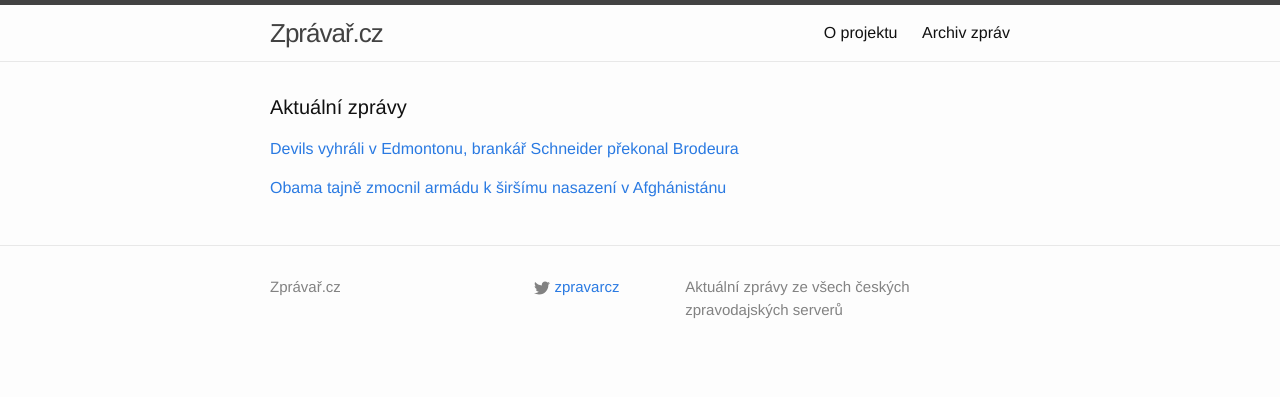
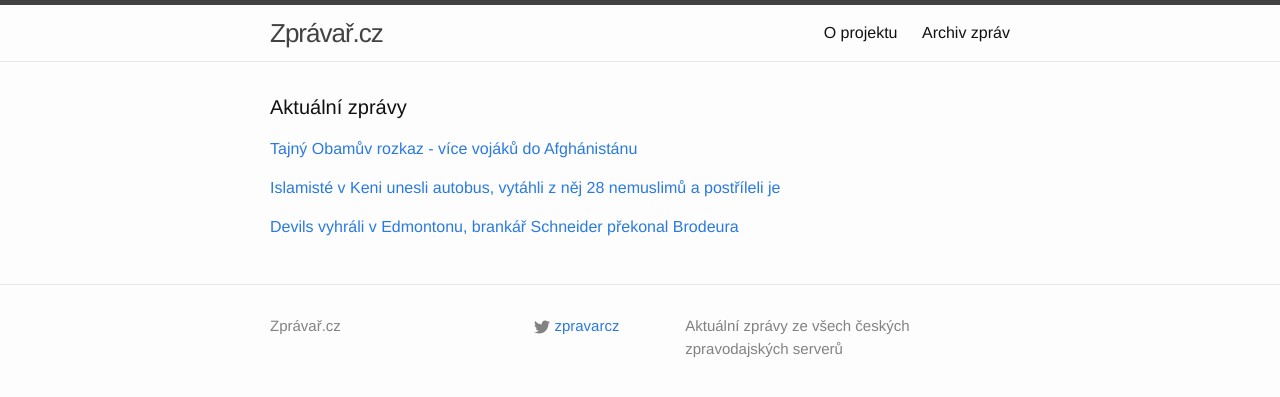
Before and after one commit to adliska/zpravar, a Jekyll site: the page built from index.html, in a window 1280 px wide. Shown: the top 397 px of the page. Built offline with Jekyll 4.4.1, drawn with Linux system fonts in a browser that asks for light colours.

Commit message:
zpravar news update

```diff
--- a/index.html
+++ b/index.html
@@ -5,19 +5,32 @@ layout: default
 <div class="home">
     <h1 class="page-heading">Aktuální zprávy</h1>
 
-<p><a href="javascript:;" onclick="toggle_visibility('zpravy0')">Devils vyhráli v Edmontonu, brankář Schneider překonal Brodeura</a></p>
+<p><a href="javascript:;" onclick="toggle_visibility('zpravy0')">Tajný Obamův rozkaz - více vojáků do Afghánistánu</a></p>
 <div id="zpravy0" style="display:none">
+<ul>
+<li><a href=https://echo24.cz/a/wsPKX>Tajný Obamův rozkaz - více vojáků do Afghánistánu - echo24.cz</a></li>
+<li><a href=http://www.tyden.cz/rubriky/zahranici/asie-a-oceanie/obama-dal-rozkaz-armada-ma-v-afghanistanu-novou-praci_324935.html>Obama dal rozkaz, armáda má v Afghánistánu novou práci - www.tyden.cz</a></li>
+<li><a href=http://www.ceskatelevize.cz/ct24/svet/293183-americti-vojaci-budou-v-afghanistanu-bojovat-vice-nez-cekali/>Američtí vojáci budou v Afghánistánu bojovat více, než čekali - www.ceskatelevize.cz</a></li>
+<li><a href=http://echo24.cz/a/wsPKX>Tajný Obamův rozkaz - více vojáků do Afghánistánu - echo24.cz</a></li>
+<li><a href=http://zpravy.e15.cz/zahranicni/politika/obama-tajne-zmocnil-armadu-k-sirsimu-nasazeni-v-afghanistanu-1139088>Obama tajně zmocnil armádu k širšímu nasazení v Afghánistánu - zpravy.e15.cz</a></li>
+<li><a href=http://zpravy.aktualne.cz/zahranici/obama-vydal-prikaz-armadu-ceka-v-afghanistanu-nova-operace/r~4a79f82c721411e4a10c0025900fea04/>Obama vydal příkaz, armádu čeká v Afghánistánu nová operace - zpravy.aktualne.cz</a></li>
+<li><a href=http://www.novinky.cz/zahranicni/amerika/354216-obama-zmocnil-armadu-k-sirsimu-nasazeni-v-afghanistanu.html>Obama zmocnil armádu k širšímu nasazení v Afghánistánu  - www.novinky.cz</a></li>
+</ul>
+</div><p><a href="javascript:;" onclick="toggle_visibility('zpravy1')">Islamisté v Keni unesli autobus, vytáhli z něj 28 nemuslimů a postříleli je</a></p>
+<div id="zpravy1" style="display:none">
+<ul>
+<li><a href=http://www.novinky.cz/zahranicni/svet/354219-islamiste-v-keni-unesli-autobus-vytahli-z-nej-28-nemuslimu-a-postrileli-je.html>Islamisté v Keni unesli autobus, vytáhli z něj 28 nemuslimů a postříleli je - www.novinky.cz</a></li>
+<li><a href=http://www.ceskenoviny.cz/zpravy/zpravy/bojovnici-milici-sabab-v-keni-zabili-28-lidi/1150133>Bojovníci milicí Šabáb v Keni zabili 28 lidí - www.ceskenoviny.cz</a></li>
+<li><a href=http://zpravy.idnes.cz/islamiste-v-keni-unesli-autobus-dnx-/zahranicni.aspx?c=A141122_082139_zahranicni_jj>Islamisté v Keni unesli autobus, postříleli dvacet osm pasažérů - zpravy.idnes.cz</a></li>
+<li><a href=http://www.lidovky.cz/bojovnici-milici-sabab-v-keni-zabili-28-lidi-fiq-/zpravy-svet.aspx?c=A141122_082625_ln_zahranici_sho>Proti nemuslimům. Islamisté je vytahali z autobusu a postříleli  - www.lidovky.cz</a></li>
+<li><a href=http://zpravy.aktualne.cz/zahranici/islamiste-unesli-v-keni-linkovy-autobus-a-zabili-28-pasazeru/r~c6f9c5e2721611e4a10c0025900fea04/>Bojovníci milicí unesli v Keni autobus, zabili 28 pasažérů - zpravy.aktualne.cz</a></li>
+</ul>
+</div><p><a href="javascript:;" onclick="toggle_visibility('zpravy2')">Devils vyhráli v Edmontonu, brankář Schneider překonal Brodeura</a></p>
+<div id="zpravy2" style="display:none">
 <ul>
 <li><a href=http://www.denik.cz/hokej/devils-vyhrali-v-edmontonu-brankar-schneider-prekonal-brodeura-20141122.html>Devils vyhráli v Edmontonu, brankář Schneider překonal Brodeura - www.denik.cz</a></li>
 <li><a href=http://hokej.idnes.cz/schneider-vychytal-new-jersey-vyhru-dvl-/nhl.aspx?c=A141122_065959_nhl_Mkr>Schneider vychytal New Jersey výhru a navíc překonal rekord Brodeura - hokej.idnes.cz</a></li>
 <li><a href=http://www.sportovninoviny.cz/zpravy/devils-vyhrali-v-edmontonu-schneider-prekonal-rekord-brodeura/1150126>Devils vyhráli v Edmontonu, Schneider překonal rekord Brodeura - www.sportovninoviny.cz</a></li>
 <li><a href=http://sport.aktualne.cz/jagrovi-devils-porazili-oilers-schneider-prekonal-brodeura/r~fe787986720811e48477002590604f2e/>Jágrovi Devils porazili Oilers, Schneider překonal Brodeura - sport.aktualne.cz</a></li>
 </ul>
-</div><p><a href="javascript:;" onclick="toggle_visibility('zpravy1')">Obama tajně zmocnil armádu k širšímu nasazení v Afghánistánu</a></p>
-<div id="zpravy1" style="display:none">
-<ul>
-<li><a href=http://zpravy.e15.cz/zahranicni/politika/obama-tajne-zmocnil-armadu-k-sirsimu-nasazeni-v-afghanistanu-1139088>Obama tajně zmocnil armádu k širšímu nasazení v Afghánistánu - zpravy.e15.cz</a></li>
-<li><a href=http://zpravy.aktualne.cz/zahranici/obama-vydal-prikaz-armadu-ceka-v-afghanistanu-nova-operace/r~4a79f82c721411e4a10c0025900fea04/>Obama vydal příkaz, armádu čeká v Afghánistánu nová operace - zpravy.aktualne.cz</a></li>
-<li><a href=http://www.novinky.cz/zahranicni/amerika/354216-obama-zmocnil-armadu-k-sirsimu-nasazeni-v-afghanistanu.html>Obama zmocnil armádu k širšímu nasazení v Afghánistánu  - www.novinky.cz</a></li>
-</ul>
 </div></div>
```
